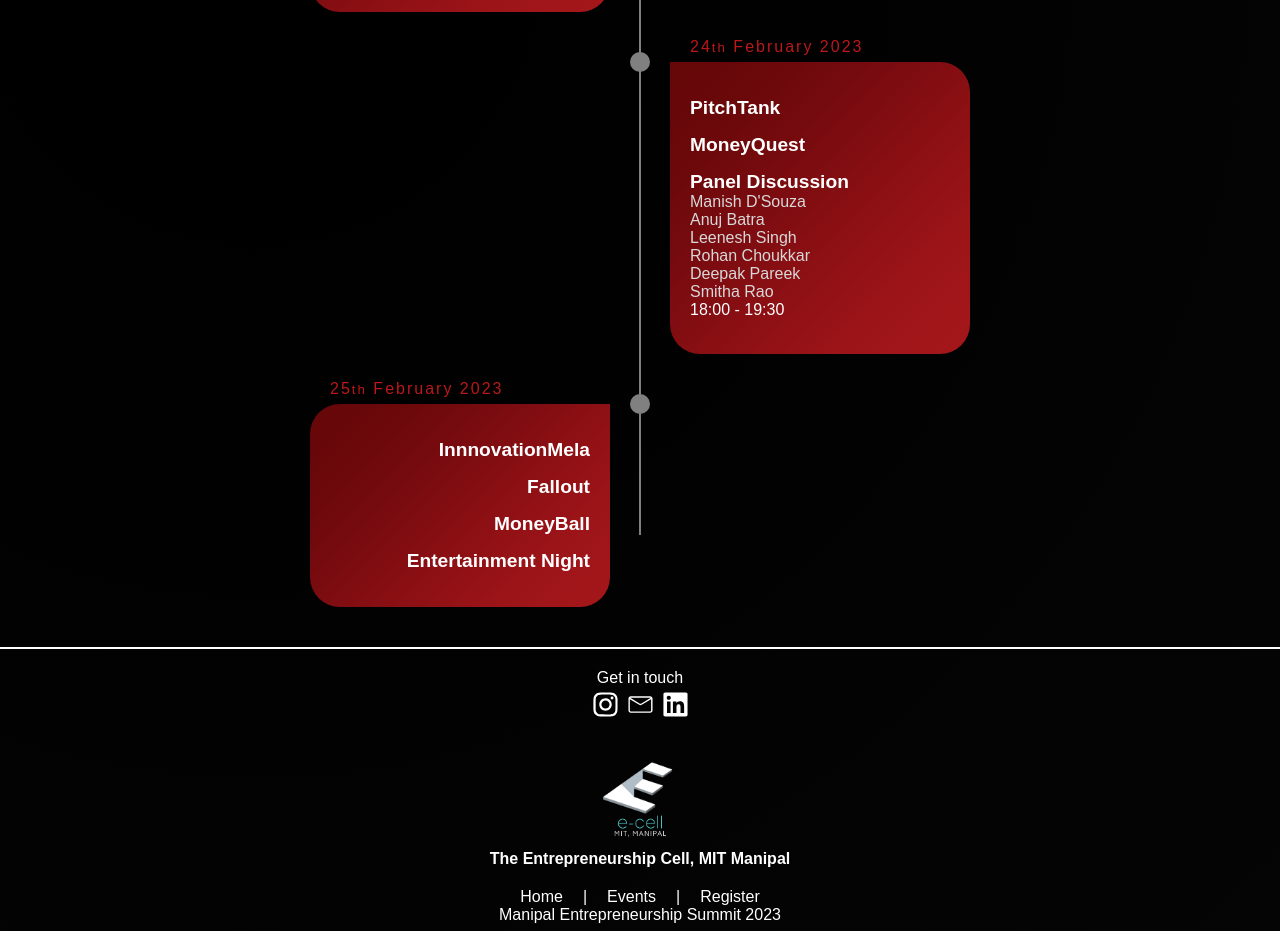
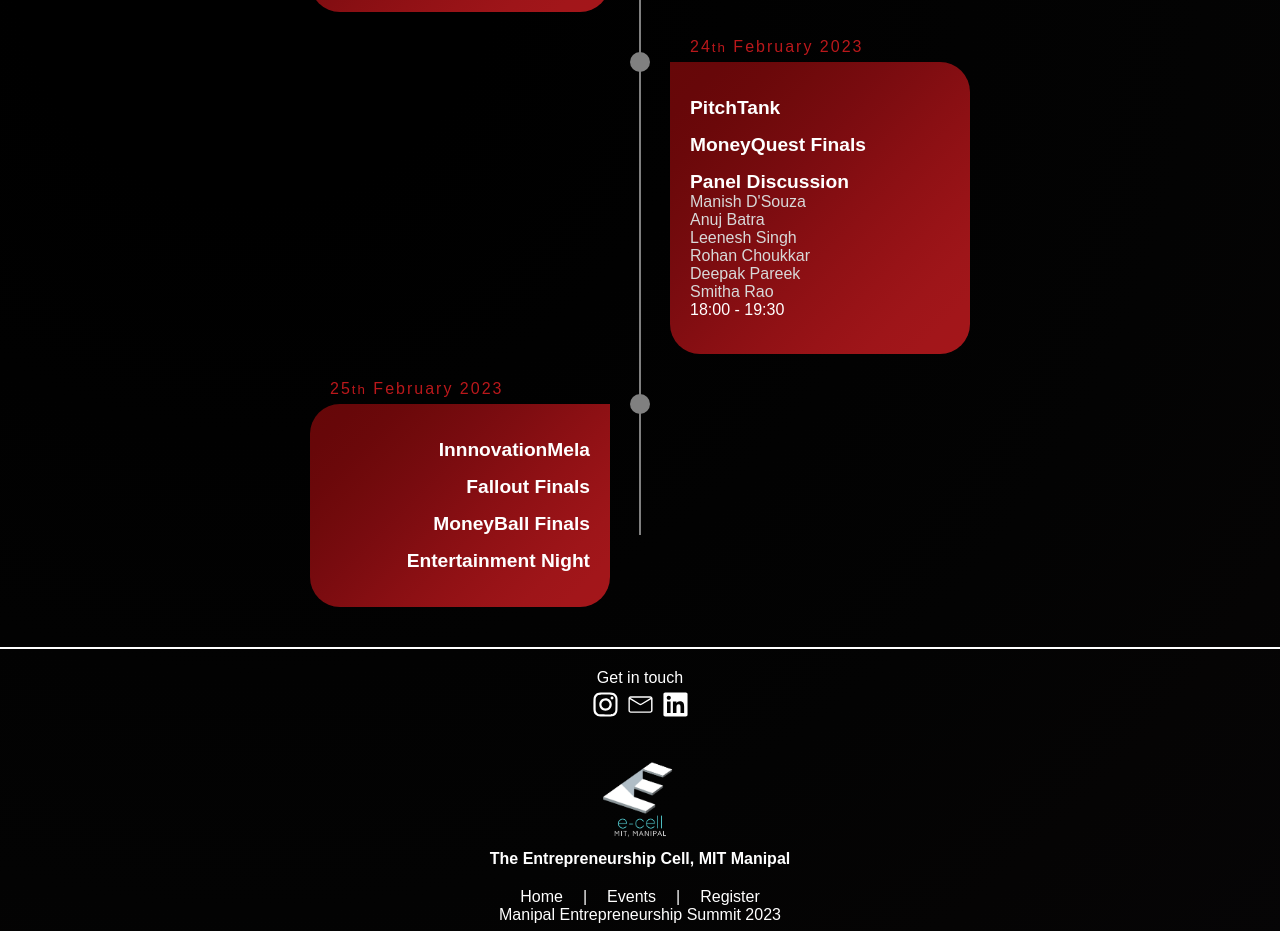
Before and after one commit to svgnix/mes2.2, a React (Create React App) app in the folder client/: page / in a window 1280 px wide. Shown: the part 2440-3371 px from the top of the page. Built offline with nearby package versions, Linux system fonts and the light colour scheme; no server answers; a web font is replaced by a local one.

Commit message:
CSS Changes!

```diff
--- a/client/src/components/Cards/Cards.css
+++ b/client/src/components/Cards/Cards.css
@@ -97,6 +97,8 @@
     color: #fff;
     font-size: 18px;
     line-height: 24px;
+    display: flex;
+    justify-content: center;
   }
 
   @media only screen and (min-width: 1200px) {
--- a/client/src/components/Cards/Cards.js
+++ b/client/src/components/Cards/Cards.js
@@ -46,7 +46,7 @@
             <CardItem
               src='https://i.ibb.co/sF96SP1/F.png'
               // label='Genre/topic'
-              text='Fallout'
+              text='    Fallout    '
               path='/fallout'
             />
           </ul>
--- a/client/src/components/SpeakerPanelDis/SpeakerPD.js
+++ b/client/src/components/SpeakerPanelDis/SpeakerPD.js
@@ -4,6 +4,30 @@
 const SpeakersPD = () => {
   return (
     <div className="speaker">
+
+      <div className="speaker-details">
+        <div className="speaker-img">
+          <img
+            src="https://i.ibb.co/thPvDZj/image.png"
+            alt="Speaker 1"
+            className="circle-img"
+          />
+        </div>
+        <a className="linkedin" href="https://www.linkedin.com/in/dkpareek/" target={"_blank"} rel="noreferrer">Deepak Pareek</a>
+
+      </div>
+
+      <div className="speaker-details">
+        <div className="speaker-img">
+          <img
+            src="https://i.ibb.co/LJZs7cJ/image.png"
+            alt="Speaker 1"
+            className="circle-img"
+          />
+        </div>
+        <a className="linkedin" href="https://www.linkedin.com/in/leenesh/" target={"_blank"} rel="noreferrer">Leenesh Singh</a>
+
+      </div>
 
       <div className="speaker-details">
         <div className="speaker-img">
@@ -29,17 +53,7 @@
 
       </div>
 
-      <div className="speaker-details">
-        <div className="speaker-img">
-          <img
-            src="https://i.ibb.co/LJZs7cJ/image.png"
-            alt="Speaker 1"
-            className="circle-img"
-          />
-        </div>
-        <a className="linkedin" href="https://www.linkedin.com/in/leenesh/" target={"_blank"} rel="noreferrer">Leenesh Singh</a>
 
-      </div>
 
       <div className="speaker-details">
         <div className="speaker-img">
@@ -53,17 +67,7 @@
 
       </div>
 
-      <div className="speaker-details">
-        <div className="speaker-img">
-          <img
-            src="https://i.ibb.co/MBVcMQ9/image.png"
-            alt="Speaker 1"
-            className="circle-img"
-          />
-        </div>
-        <a className="linkedin" href="https://www.linkedin.com/in/dpareek/" target={"_blank"} rel="noreferrer">Deepak Pareek</a>
 
-      </div>
 
       <div className="speaker-details">
         <div className="speaker-img">
--- a/client/src/components/Timeline/Timeline.js
+++ b/client/src/components/Timeline/Timeline.js
@@ -107,7 +107,7 @@
                         <p></p>
                     </div>
                     <div className="time-box">
-                        <h5>MoneyQuest</h5>
+                        <h5>MoneyQuest Finals</h5>
                         <p></p>
                     </div>
                     <div className="time-box">
@@ -130,11 +130,11 @@
                         <p></p>
                     </div>
                     <div className="time-box">
-                        <h5>Fallout</h5>
+                        <h5>Fallout Finals</h5>
                         <p></p>
                     </div>
                     <div className="time-box">
-                        <h5>MoneyBall</h5>
+                        <h5>MoneyBall Finals</h5>
                         <p></p>
                     </div>
                     <div className="time-box">
--- a/client/src/pages/Events/CaseMaze/CaseMaze.js
+++ b/client/src/pages/Events/CaseMaze/CaseMaze.js
@@ -18,7 +18,7 @@
             <div className="description">
               <div className="mes-logo">
                 {/* <img src='https://i.ibb.co/Yjy3N6b/1.png' alt="MES Logo"/> */}
-                        <img src='https://i.ibb.co/DGtSPF7/1-gtj-Ybb-LB3-transformed.png' alt="MES Logo"/>
+                <img src='https://i.ibb.co/DGtSPF7/1-gtj-Ybb-LB3-transformed.png' alt="MES Logo" />
               </div>
               <h1>Case Maze</h1>
               <p>
```
Lines whose indentation alone changed are shown as unchanged.
